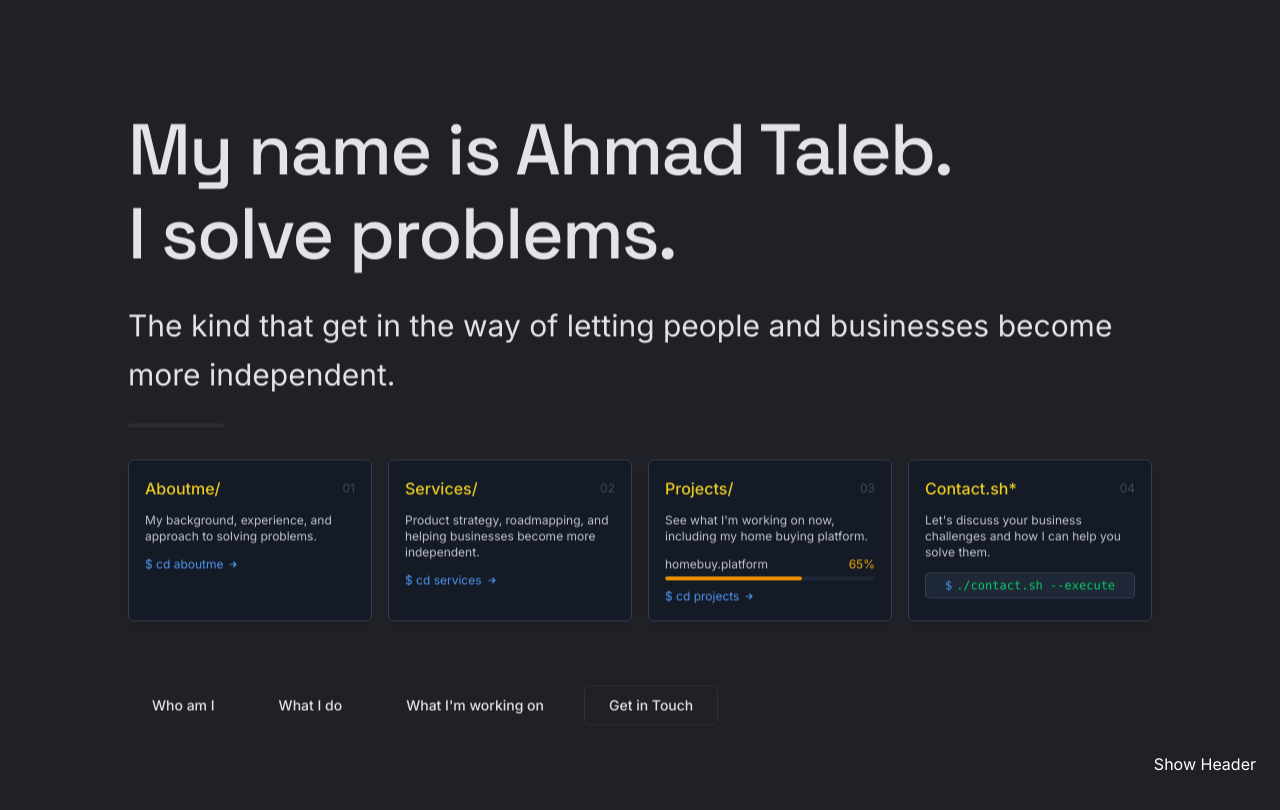
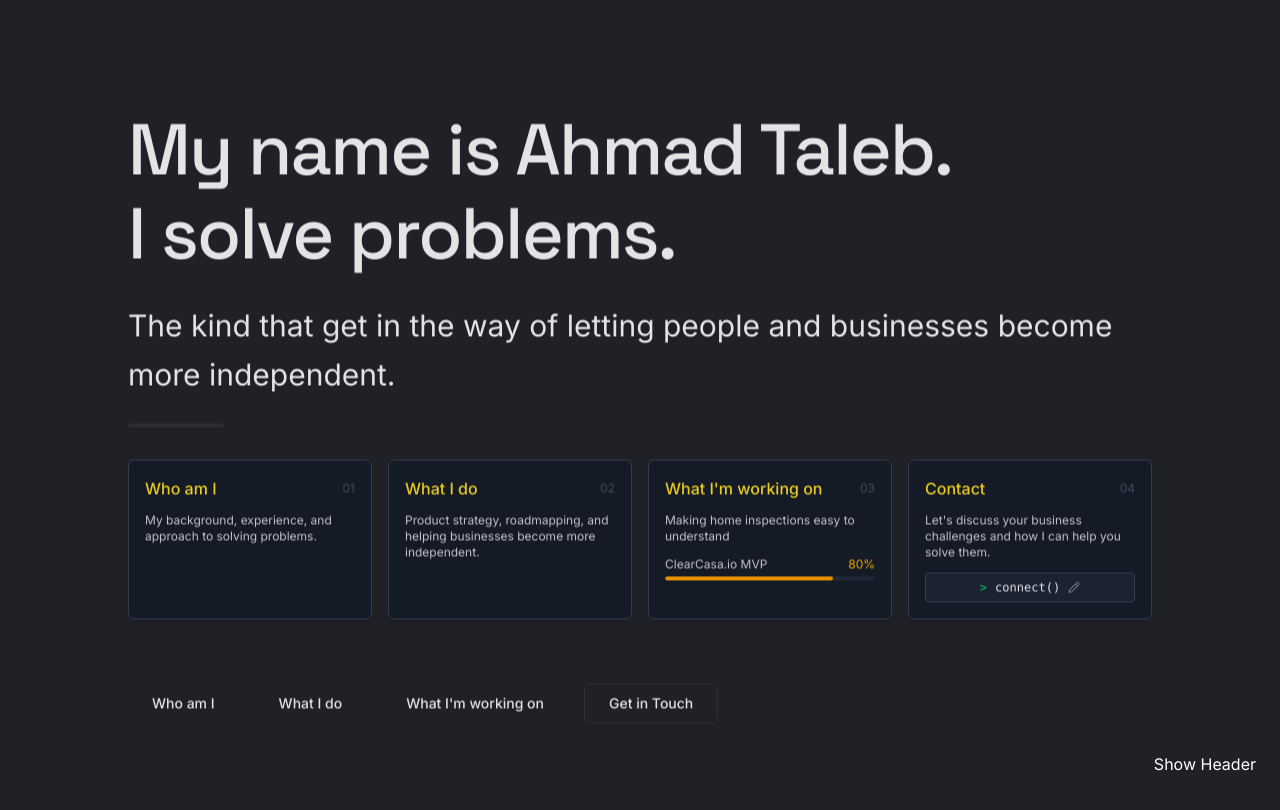
Before and after one commit to ataleb52/ahmadtaleb, a React (Vite) app: page / in a window 1280 px wide. Shown: the top 810 px of the page. Built offline with nearby package versions, Linux system fonts and the light colour scheme.

Commit message:
refactor(HeroSection): Update section titles and enhance contact button interaction

```diff
--- a/src/components/HeroSection.tsx
+++ b/src/components/HeroSection.tsx
@@ -167,71 +167,62 @@ export function HeroSection({ headerVisible = false }) {
                   {/* About Me */}
                   <a href="#about" className="group relative bg-gray-900/70 rounded-lg p-4 border border-gray-700 hover:border-blueprint/30 hover:bg-gray-800/70 transition-all cursor-pointer overflow-hidden shadow-md">
                   <div className="flex items-center justify-between mb-3">
-                    <span className="text-yellow-300 font-medium">Aboutme/</span>
+                  <span className="text-yellow-300 font-medium">Who am I</span>
                   <span className="text-gray-500 text-xs opacity-60">01</span>
                   </div>
                   <p className="text-gray-300 text-xs mb-3 text-left">My background, experience, and approach to solving problems.</p>
-                    <div className="mt-auto text-blue-400 text-xs flex items-center text-left">
-                    <span>$ cd aboutme</span>
-                    <svg xmlns="http://www.w3.org/2000/svg" className="h-3 w-3 ml-1 transform group-hover:translate-x-1 transition-transform" viewBox="0 0 20 20" fill="currentColor">
-                      <path fillRule="evenodd" d="M10.293 5.293a1 1 0 011.414 0l4 4a1 1 0 010 1.414l-4 4a1 1 0 01-1.414-1.414L12.586 11H5a1 1 0 110-2h7.586l-2.293-2.293a1 1 0 010-1.414z" clipRule="evenodd" />
-                    </svg>
-                    </div>
                   </a>
 
                   {/* What I Do */}
                   <a href="#services" className="group relative bg-gray-900/70 rounded-lg p-4 border border-gray-700 hover:border-blueprint/30 hover:bg-gray-800/70 transition-all cursor-pointer overflow-hidden shadow-md">
                   <div className="flex items-center justify-between mb-3">
-                    <span className="text-yellow-300 font-medium">Services/</span>
+                  <span className="text-yellow-300 font-medium">What I do</span>
                   <span className="text-gray-500 text-xs opacity-60">02</span>
                   </div>
                   <p className="text-gray-300 text-xs mb-3 text-left">Product strategy, roadmapping, and helping businesses become more independent.</p>
-                    <div className="mt-auto text-blue-400 text-xs flex items-center text-left">
-                    <span>$ cd services</span>
-                    <svg xmlns="http://www.w3.org/2000/svg" className="h-3 w-3 ml-1 transform group-hover:translate-x-1 transition-transform" viewBox="0 0 20 20" fill="currentColor">
-                      <path fillRule="evenodd" d="M10.293 5.293a1 1 0 011.414 0l4 4a1 1 0 010 1.414l-4 4a1 1 0 01-1.414-1.414L12.586 11H5a1 1 0 110-2h7.586l-2.293-2.293a1 1 0 010-1.414z" clipRule="evenodd" />
-                    </svg>
-                    </div>
                   </a>
 
                   {/* Current Projects */}
                   <a href="#projects" className="group relative bg-gray-900/70 rounded-lg p-4 border border-gray-700 hover:border-blueprint/30 hover:bg-gray-800/70 transition-all cursor-pointer overflow-hidden shadow-md">
                   <div className="flex items-center justify-between mb-3">
-                    <span className="text-yellow-300 font-medium">Projects/</span>
+                  <span className="text-yellow-300 font-medium">What I'm working on</span>
                   <span className="text-gray-500 text-xs opacity-60">03</span>
                   </div>
-                    <p className="text-gray-300 text-xs mb-3 text-left">See what I'm working on now, including my home buying platform.</p>
+                  <p className="text-gray-300 text-xs mb-3 text-left">Making home inspections easy to understand</p>
 
                   <div className="mt-1 text-gray-300 text-xs mb-2 text-left">
                   <div className="flex items-center justify-between">
-                      <span>homebuy.platform</span>
-                      <span className="text-amber-400">65%</span>
+                    <span>ClearCasa.io MVP</span>
+                    <span className="text-amber-400">80%</span>
                   </div>
                   <div className="w-full bg-gray-800 h-1 rounded-full overflow-hidden mt-1">
-                      <div className="bg-amber-500 h-full rounded-full" style={{width: '65%'}}></div>
+                    <div className="bg-amber-500 h-full rounded-full" style={{width: '80%'}}></div>
                   </div>
-                    </div>
-
-                    <div className="mt-auto text-blue-400 text-xs flex items-center text-left">
-                    <span>$ cd projects</span>
-                    <svg xmlns="http://www.w3.org/2000/svg" className="h-3 w-3 ml-1 transform group-hover:translate-x-1 transition-transform" viewBox="0 0 20 20" fill="currentColor">
-                      <path fillRule="evenodd" d="M10.293 5.293a1 1 0 011.414 0l4 4a1 1 0 010 1.414l-4 4a1 1 0 01-1.414-1.414L12.586 11H5a1 1 0 110-2h7.586l-2.293-2.293a1 1 0 010-1.414z" clipRule="evenodd" />
-                    </svg>
                   </div>
                   </a>
 
                   {/* Contact - special emphasis */}
-                  <a href="#contact" className="group relative bg-gray-900/70 rounded-lg p-4 border border-gray-700 hover:border-green-800/40 hover:bg-gray-800/70 transition-all cursor-pointer overflow-hidden shadow-md">
+                  <a href="#contact" className="group relative bg-gray-900/70 rounded-lg p-4 border border-gray-700 hover:border-blueprint/30 hover:bg-gray-800/70 transition-all cursor-pointer overflow-hidden shadow-md">
                     <div className="flex items-center justify-between mb-3">
-                    <span className="text-yellow-300 font-medium">Contact.sh*</span>
+                      <span className="text-yellow-300 font-medium">Contact</span>
                       <span className="text-gray-500 text-xs opacity-60">04</span>
                     </div>
                     <p className="text-gray-300 text-xs mb-3 text-left">Let's discuss your business challenges and how I can help you solve them.</p>
 
                     <div className="mt-auto w-full">
-                    <button className="w-full bg-gray-800 hover:bg-gray-700 text-green-400 py-1 px-2 rounded-sm text-xs font-mono border border-gray-700 flex items-center justify-center">
-                      <span className="text-blue-400 mr-1">$</span>
-                      ./contact.sh --execute
+                      <button className="group-hover:animate-pulse w-full bg-gray-800/80 hover:bg-gray-700 text-blueprint py-1.5 px-2 rounded-sm text-xs font-mono border border-gray-700 flex items-center justify-center relative overflow-hidden">
+                        <div className="absolute inset-0 bg-blueprint/5 w-1/3 skew-x-12 transform -translate-x-full group-hover:animate-[shimmer_2s_infinite]"></div>
+                        <span className="mr-2 text-green-400">{'>'}</span>
+                        <span className="group-hover:hidden">connect()</span>
+                        <span className="hidden group-hover:inline-flex items-center">
+                          initializing
+                          <span className="ml-1 inline-flex">
+                            <span className="animate-[bounce_1s_infinite_0ms] h-1 w-1 bg-blueprint rounded-full inline-block"></span>
+                            <span className="animate-[bounce_1s_infinite_200ms] ml-0.5 h-1 w-1 bg-blueprint rounded-full inline-block"></span>
+                            <span className="animate-[bounce_1s_infinite_400ms] ml-0.5 h-1 w-1 bg-blueprint rounded-full inline-block"></span>
+                          </span>
+                        </span>
+                        <Pencil size={12} className="ml-2 opacity-60" />
                       </button>
                     </div>
                   </a>
```
Lines whose indentation alone changed are shown as unchanged.
